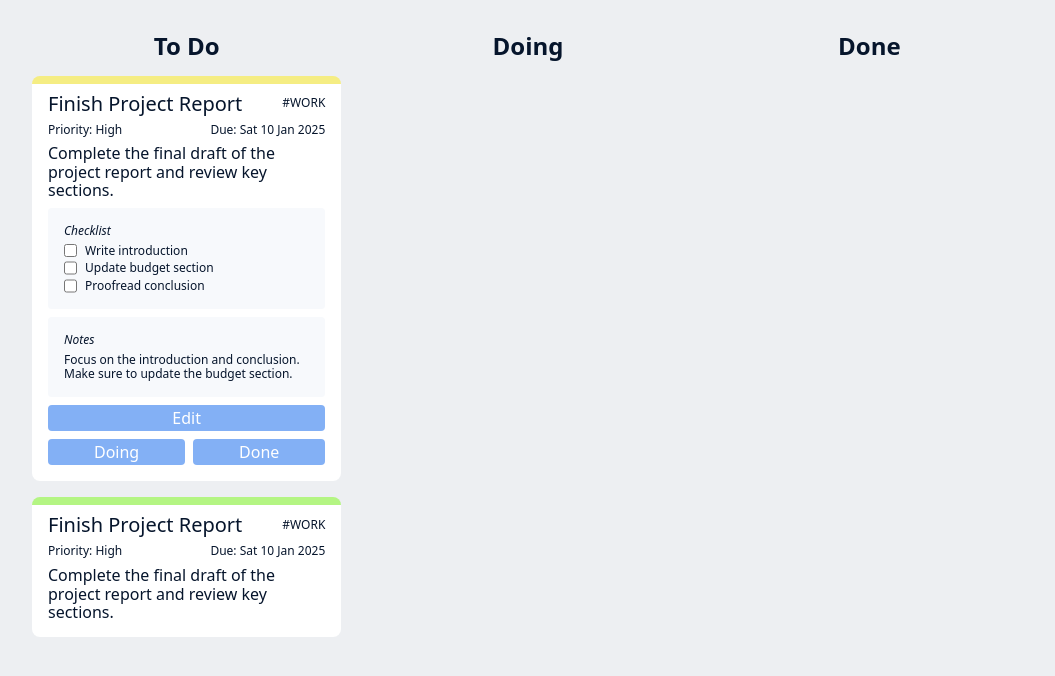
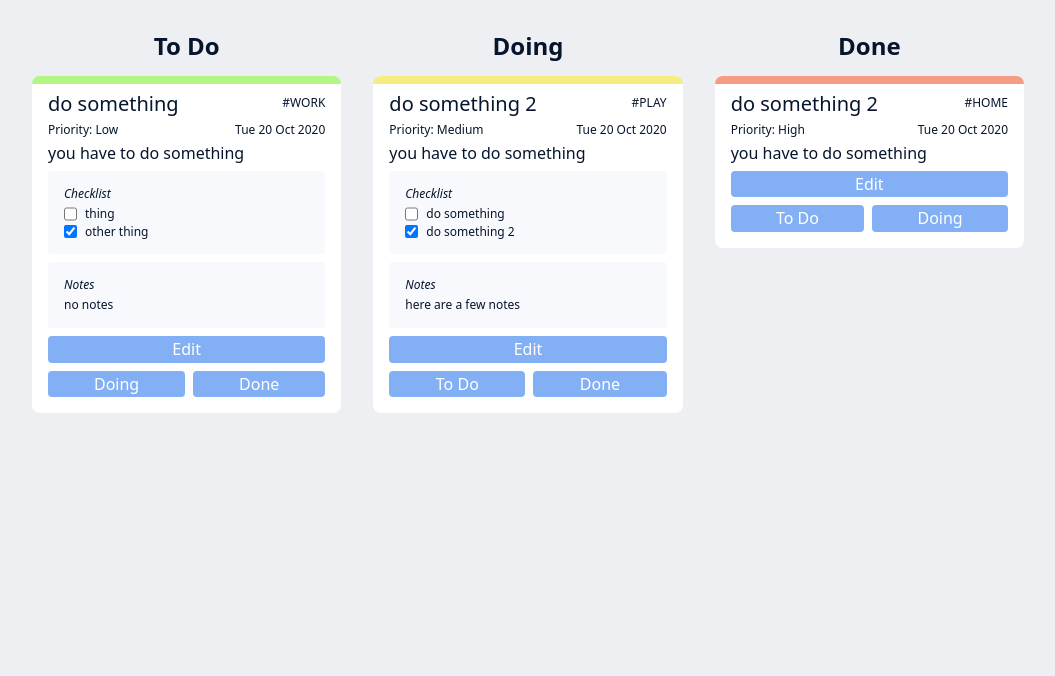
Before and after one commit to cd-javier/todo-list, a website built with webpack: page src/template.html in a window 1280 px wide. Shown: the whole page, without its empty margins (112-1167 px from the left). Built offline with nearby package versions, Linux system fonts and the light colour scheme.

Commit message:
Render checklists

```diff
--- a/src/index.js
+++ b/src/index.js
@@ -2,11 +2,12 @@ import "./styles.css";
 import { TodoList } from "./todolist";
 
 const DomNodes = (function () {
+  const wrapper = document.getElementById("wrapper")
   const todoList = document.getElementById("todo");
   const doingList = document.getElementById("doing");
   const doneList = document.getElementById("done");
 
-  return { todoList, doingList, doneList };
+  return { wrapper, todoList, doingList, doneList };
 })();
 
 const myToDo = TodoList();
@@ -16,7 +17,11 @@ myToDo.createTodoItem(
   "10-20-20",
   "work",
   0,
-  "no notes"
+  "no notes",
+  [
+    { name: "thing", completed: false },
+    { name: "other thing", completed: true },
+  ]
 );
 myToDo.createTodoItem(
   "do something 2",
@@ -24,18 +29,20 @@ myToDo.createTodoItem(
   "10-20-20",
   "play",
   1,
-  "no notes"
+  "here are a few notes"
 );
 myToDo.createTodoItem(
   "do something 2",
   "you have to do something",
   "10-20-20",
   "home",
-  2,
-  "no notes"
+  2
 );
 myToDo.getList()[1].addChecklistItem("do something");
 myToDo.getList()[1].addChecklistItem("do something 2");
+myToDo.getList()[1].checklist[1].toggleComplete();
+myToDo.getList()[1].setDoing();
+myToDo.getList()[2].setDone();
 
 // Helper function to create divs more easily
 function createDiv(cssClass, text) {
@@ -103,31 +110,48 @@ function createDomCard(obj, index) {
       const li = document.createElement("li");
       const input = document.createElement("input");
       input.setAttribute("type", "checkbox");
-      input.id = index + "-" + j
+      if (item.completed) {
+        input.setAttribute("checked", true);
+      }
+      input.id = index + "-" + j;
       const label = document.createElement("label");
       label.setAttribute("for", index + "-" + j);
       label.textContent = item.name;
-      li.append(input, label)
+      li.append(input, label);
 
       ul.appendChild(li);
     });
-    checklist.appendChild(ul)
+    checklist.appendChild(ul);
     details.appendChild(checklist);
   }
 
-  const notes = createDiv("notes", obj.notes);
-  details.appendChild(notes);
+  if (obj.notes) {
+    const notes = createDiv("notes", obj.notes);
+    details.appendChild(notes);
+  }
 
   // Buttons
   const buttons = createDiv("buttons");
   const editBtn = document.createElement("button");
   editBtn.classList.add("edit-btn");
-  editBtn.textContent = "edit";
-  // ** Need to edit this logic **
+  editBtn.textContent = "Edit";
+
   const prevBtn = document.createElement("button");
-  prevBtn.textContent = "<<";
   const nextBtn = document.createElement("button");
-  nextBtn.textContent = ">>";
+  switch (obj.status) {
+    case "todo":
+      prevBtn.textContent = "Doing";
+      nextBtn.textContent = "Done";
+      break;
+    case "doing":
+      prevBtn.textContent = "To Do";
+      nextBtn.textContent = "Done";
+      break;
+    case "done":
+      prevBtn.textContent = "To Do";
+      nextBtn.textContent = "Doing";
+      break;
+  }
   buttons.append(editBtn, prevBtn, nextBtn);
   details.appendChild(buttons);
 
@@ -136,6 +160,7 @@ function createDomCard(obj, index) {
   return todoCard;
 }
 
+// Function to sort and render the todo items
 function renderTodos() {
   const domArr = myToDo
     .getList()
--- a/src/styles.css
+++ b/src/styles.css
@@ -39,6 +39,7 @@ h2 {
 }
 
 .todo-item {
+  width: 100%;
   background-color: white;
   padding: 1rem;
   border-radius: 8px;
--- a/src/template.html
+++ b/src/template.html
@@ -12,67 +12,12 @@
     <div class="wrapper">
         <div class="todo-list" id="todo">
             <h2>To Do</h2>
-
-            <div class="todo-item priority-medium">
-                <div class="todo-heading">
-                    <div class="title">Finish Project Report</div>
-                    <div class="category">Work</div>
-                </div>
-                <div class="todo-subheading">
-                    <div class="priority">High</div>
-                    <div class="due-date">Due: Sat 10 Jan 2025</div>
-                </div>
-                <div class="description">Complete the final draft of the project report and review key sections.</div>
-                <div class="todo-details">
-                    <div class="checklist">
-                        <ul>
-                            <li><input type="checkbox" id="1-1"><label for="1-1">Write introduction</label></li>
-                            <li><input type="checkbox" id="1-2"><label for="1-2">Update budget section</label></li>
-                            <li><input type="checkbox" id="1-3"><label for="1-3">Proofread conclusion</label></li>
-                        </ul>
-                    </div>
-                    <div class="notes">Focus on the introduction and conclusion. Make sure to update the budget section.
-                    </div>
-                    <div class="buttons">
-                        <button class="edit-btn">Edit</button><button>Doing</button><button>Done</button>
-                    </div>
-                </div>
-            </div>
-
-            <div class="todo-item priority-low">
-                <div class="todo-heading">
-                    <div class="title">Finish Project Report</div>
-                    <div class="category">Work</div>
-                </div>
-                <div class="todo-subheading">
-                    <div class="priority">High</div>
-                    <div class="due-date">Due: Sat 10 Jan 2025</div>
-                </div>
-                <div class="description">Complete the final draft of the project report and review key sections.</div>
-                <!-- <div class="checklist">
-                    <ul>
-                        <li><input type="checkbox" id="2-1"><label for="2-1">Write introduction</label></li>
-                        <li><input type="checkbox" id="2-2"><label for="2-2">Update budget section</label></li>
-                        <li><input type="checkbox" id="2-3"><label for="2-3">Proofread conclusion</label></li>
-                    </ul>
-                </div>
-                <div class="notes">Focus on the introduction and conclusion. Make sure to update the budget section.
-                </div>
-                <div class="buttons">
-                    <button class="edit-btn">Edit</button><button>Doing</button><button>Done</button>
-                </div> -->
-            </div>
-
-
         </div>
         <div class="todo-list" id="doing">
             <h2>Doing</h2>
-
-
         </div>
         <div class="todo-list" id="done">
             <h2>Done</h2>
-
         </div>
     </div>
 
--- a/src/todolist.js
+++ b/src/todolist.js
@@ -34,14 +34,15 @@ function TodoList() {
 
   // To Do items
   class TodoItem {
-    constructor(name, description, category, priority, notes) {
+    constructor(name, description, dueDate, category, priority = 0, notes, checklist = []) {
       this.name = name;
       this.description = description;
+      this._dueDate = new Date(dueDate);
       this.category = category || "general";
-      this.priority = priority || 0;
+      this.priority = priority;
       this.notes = notes;
-      this.checklist = [];
-      this.status = "To do";
+      this.checklist = checklist;
+      this.status = "todo";
     }
 
     // Creates a due date
@@ -61,15 +62,15 @@ function TodoList() {
 
     // Modifies the status of the item
     setDoing() {
-      this.status = "Doing";
+      this.status = "doing";
     }
 
     setDone() {
-      this.status = "Done";
+      this.status = "done";
     }
 
     setToDo() {
-      this.status = "To do";
+      this.status = "todo";
     }
   }
 
@@ -80,7 +81,8 @@ function TodoList() {
     dueDate,
     category,
     priority,
-    notes
+    notes,
+    checklist
   ) {
     const item = new TodoItem(
       name,
@@ -88,7 +90,8 @@ function TodoList() {
       dueDate,
       category,
       priority,
-      notes
+      notes,
+      checklist
     );
     todoArr.push(item);
   }
```
